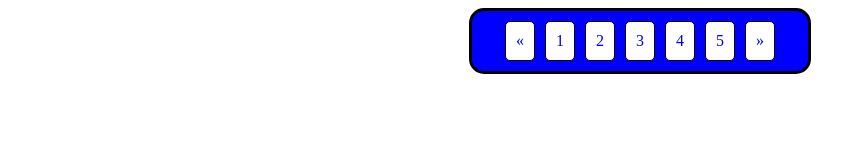
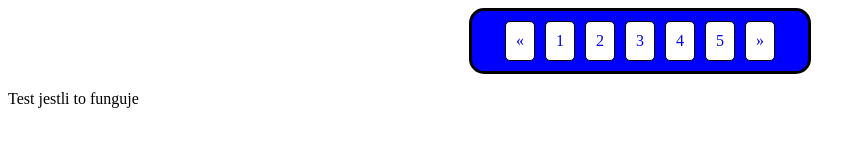
Before and after one commit to mares-mar/HTML-CSS, a plain HTML site: page karticky/index.html in a window 1280 px wide. Shown: the whole page, without its empty margins (0-866 px from the left). Drawn offline with Linux system fonts and the light colour scheme.

Commit message:
test o automatizaci

```diff
--- a/karticky/index.html
+++ b/karticky/index.html
@@ -19,5 +19,6 @@
         <li><a href="#">&raquo;</a></li>
     </ul>
 
+    <p>Test jestli to funguje</p>
 </body>
 </html>
```
